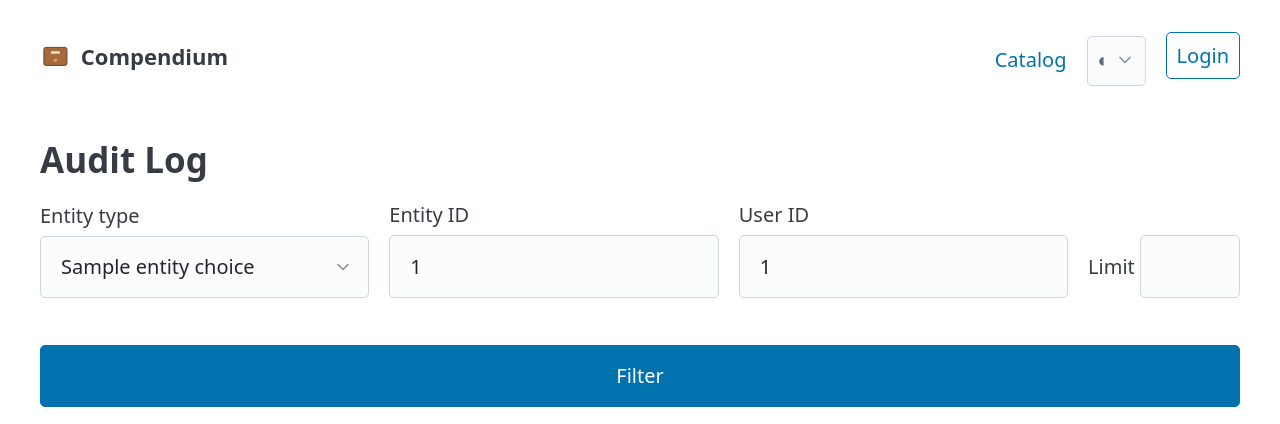
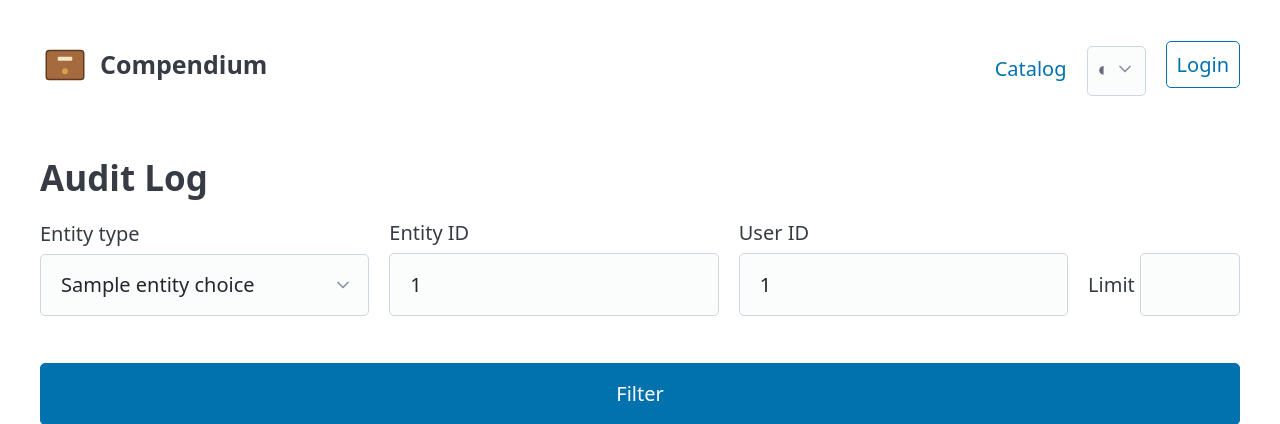
Before and after one commit to statyk/compendium, a Python web app: template src/compendium/web/templates/audit/list.html in a window 1280 px wide. Shown: the top 424 px of the page. Run offline with Jinja, Linux system fonts and the light colour scheme; the template is opened without the code that fills it: most values are stand-ins (such as "Sample title", 1, 10 or a date in 2020).

Commit message:
style: scale up nav brand — text 1.25rem, logo 2em
Co-Authored-By: Claude Opus 4.7 <noreply@anthropic.com>

```diff
--- a/src/compendium/web/templates/base.html
+++ b/src/compendium/web/templates/base.html
@@ -18,10 +18,10 @@
   <script src="/ui/static/htmx.min.js" defer></script>
   <style>
     nav .brand {
-      font-weight: bold; font-size: 1.1rem; text-decoration: none; color: inherit;
+      font-weight: bold; font-size: 1.25rem; text-decoration: none; color: inherit;
       display: inline-flex; align-items: center; gap: 0.5rem;
     }
-    nav .brand-logo { width: 1.4em; height: 1.4em; flex-shrink: 0; display: block; }
+    nav .brand-logo { width: 2em; height: 2em; flex-shrink: 0; display: block; }
     .error-banner { color: var(--pico-color-red-500); }
     .success-banner { color: var(--pico-color-green-500); }
     /* Pico v2 sets nav details.dropdown to display:inline, which Firefox
```
